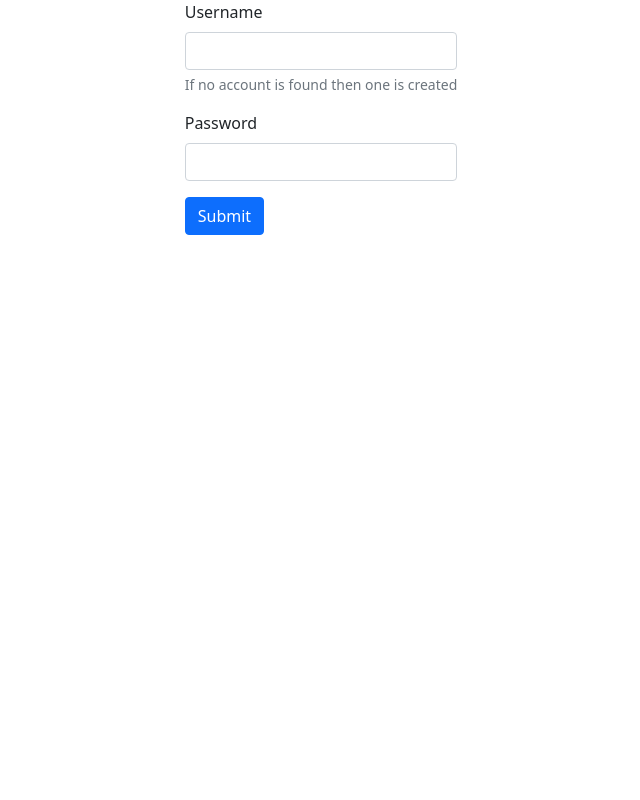
After one commit to lowmoney/dg_app, a Django app: page /login in a window 1280 px wide. The commit adds this page. Shown: the whole page, without its empty margins (319-959 px from the left). Run offline with Django 3.2, Linux system fonts and the light colour scheme.

Commit message:
added some extra files, sign on page and such

```diff
--- a/drive/settings.py
+++ b/drive/settings.py
@@ -25,7 +25,7 @@ BASE_DIR = Path(__file__).resolve().parent.parent
 SECRET_KEY = os.getenv("DJANGO_SECRET_KEY", get_random_secret_key())
 
 # SECURITY WARNING: don't run with debug turned on in production!
-DEBUG = os.getenv("DEBUG", "False") == "True"
+DEBUG = os.getenv("DEBUG", "False") == "False"
 
 ALLOWED_HOSTS = os.getenv("DJANGO_ALLOWED_HOSTS", "127.0.0.1,localhost").split(",")
 
--- a/user_files/models.py
+++ b/user_files/models.py
@@ -1,7 +1,13 @@
 from django.db import models
 
 # Create your models here.
+class User(models.Model):
+    username = models.CharField(max_length=20, unique=True)
+    password = models.CharField(max_length=20, unique=True)
+    session = models.CharField(max_length=32, unique=True)
+
 class UserFiles(models.Model):
     pub_id = models.CharField(max_length=6, unique=True, null=False, blank=False)
     file_type = models.CharField(max_length=16, null=False, blank=False, default='jpg')
     pub_url = models.CharField(max_length=128, null=True, blank=True)
+    user = models.ForeignKey(User, on_delete=models.CASCADE)
--- a/user_files/templates/user_files/index.html
+++ b/user_files/templates/user_files/index.html
@@ -16,7 +16,7 @@
                     {% csrf_token %}
                     <div class="mb-3">
                         <label for="formFile" class="form-label">Upload Files</label>
-                        <input required class="form-control" type="file" id="formFile" name="file" />
+                        <input required class="form-control" type="file" id="formFile" name="file" multiple/>
                     </div>
 
                     <div>
@@ -26,7 +26,7 @@
 
                         <button style="display: none;" id="loading_btn" class="btn btn-success" type="button" disabled>
                             <span class="spinner-border spinner-border-sm" role="status" aria-hidden="true"></span>
-                            <span class="visually-hidden">Loading...</span>
+                            <span class="visually-hidden">Uploading...</span>
                         </button>
                     </div>
                 </form>
--- /dev/null
+++ b/user_files/templates/user_files/login.html
@@ -0,0 +1,45 @@
+<html lang="en">
+<head>
+    <meta charset="UTF-8">
+    <meta http-equiv="X-UA-Compatible" content="IE=edge">
+    <meta name="viewport" content="width=device-width, initial-scale=1.0">
+    <title>Document</title>
+    <link href="https://cdn.jsdelivr.net/npm/bootstrap@5.1.0/dist/css/bootstrap.min.css" rel="stylesheet" integrity="sha384-KyZXEAg3QhqLMpG8r+8fhAXLRk2vvoC2f3B09zVXn8CA5QIVfZOJ3BCsw2P0p/We" crossorigin="anonymous">
+
+</head>
+<body>
+    <div class="continaer d-flex justify-content-center">
+        {% if error %}
+        <div class="alert alert-warning alert-dismissible fade show" role="alert">
+            The username and/or password you entered is invalid
+            <button type="button" class="btn-close" data-bs-dismiss="alert" aria-label="Close"></button>
+        </div>
+        {% endif %}
+        {% if succ %}
+        <div class="alert alert-success alert-dismissible fade show" role="alert">
+            Account Created or Logged in. Go <a href="/files">here</a> to view or upload files
+            <button type="button" class="btn-close" data-bs-dismiss="alert" aria-label="Close"></button>
+        </div>
+        {% endif %}
+        <div class="row">
+            <div class="col">
+                <form action="" method="POST">
+                    {% csrf_token %}
+                    <div class="mb-3">
+                      <label for="exampleInputEmail1" class="form-label">Username</label>
+                      <input type="text" maxlength="20" name="username" class="form-control" id="exampleInputEmail1" aria-describedby="emailHelp" required>
+                      <div id="emailHelp" class="form-text">If no account is found then one is created</div>
+                    </div>
+                    <div class="mb-3">
+                      <label for="exampleInputPassword1" class="form-label">Password</label>
+                      <input type="password" maxlength="20" name="passwrod" class="form-control" id="exampleInputPassword1">
+                    </div>
+                    <button type="submit" class="btn btn-primary">Submit</button>
+                  </form>
+            </div>
+        </div>
+    </div>
+</body>
+<!-- JavaScript Bundle with Popper -->
+<script src="https://cdn.jsdelivr.net/npm/bootstrap@5.1.0/dist/js/bootstrap.bundle.min.js" integrity="sha384-U1DAWAznBHeqEIlVSCgzq+c9gqGAJn5c/t99JyeKa9xxaYpSvHU5awsuZVVFIhvj" crossorigin="anonymous"></script>
+</html>
--- a/user_files/urls.py
+++ b/user_files/urls.py
@@ -1,6 +1,8 @@
+from os import name
 from django.urls import path
 from . import views
 
 urlpatterns = [
-    path('', views.index, name='index')
+    path('files', views.files, name='index'),
+    path('login', views.login, name='login'),
 ]
--- a/user_files/views.py
+++ b/user_files/views.py
@@ -1,16 +1,31 @@
-from django.shortcuts import render
+from django.db.models import fields
+from django.shortcuts import render, redirect
 import os, boto3
 from secrets import token_urlsafe
 
-from .models import UserFiles
+from .models import UserFiles, User
 
 # Create your views here.
 SECRET = '4RWQieV2WnIC316weoRenRrxkStqmGgYVgnk7udewyc'
 ACCESS_KEY = 'E7GOYNUZVENL7DMQ5ERW'
 CDN_URL = 'https://content.hendry.app'
+CDN_ENDPOINT = ''
 
-def index(request):
-    if request.method == 'POST':
+
+
+def files(request):
+    SESSION = request.COOKIES.get('session')
+    LOGGED_IN = False
+    USER = None
+
+    if SESSION is not None:
+        try:
+            USER = User.objects.get(session = SESSION)
+            LOGGED_IN = True
+        except:
+            pass
+
+    if request.method == 'POST' and LOGGED_IN is True:
         file = request.FILES.get('file')
 
         file_name = token_urlsafe(6)
@@ -38,6 +53,7 @@ def index(request):
         user_file.pub_id = file_name
         user_file.file_type = file_type
         user_file.pub_url = public_url
+        user_file.user = USER
         user_file.save()
 
         try:
@@ -47,5 +63,50 @@ def index(request):
             pass
 
         return render(request, 'user_files/index.html',{'uploaded':user_file})
+    elif request.method == 'GET' and LOGGED_IN is True:
+        session = boto3.session.Session()
+        client = session.client('s3', region_name='sfo3', endpoint_url='https://sfo3.digitaloceanspaces.com', aws_access_key_id=ACCESS_KEY, aws_secret_access_key=SECRET)
+
+        files = UserFiles.objects.filter(user = USER)
+        public_urls = []
+
+        for file in files:
+            public_url = client.generate_presigned_url(ClientMethod='get_object', Params={'Bucket':'example-work-blob','Key':'{}.{}'.format(file.pub_id, file.file_type)}, ExpiresIn=120)
+            public_urls.append(public_url)
+        return render(request, 'user_files/index.html', {'urls':public_urls})
     else:
-        return render(request, 'user_files/index.html')
+        return redirect('/login')
+
+def login(request):
+    err = False
+    succ = False
+    response = render(request, 'user_files/login.html', {'err':err, 'succ':succ})
+    if request.method == 'POST':
+        username = request.POST.get('username')
+        password = request.POST.get('password')
+
+        if username and password is not None:
+            try:
+                user = User.objects.get(username = username)
+                if password == user.password:
+                    session = token_urlsafe(32)
+                    user.session = session
+                    response.set_cookie('session', session)
+                else:
+                    err = True
+            except:
+                user = User()
+                user.username = username
+                user.password = password
+                user.session = token_urlsafe(32)
+                user.save()
+                succ = True
+                response.set_cookie('session',user.session)
+
+
+        else:
+            err = True
+
+        return response
+    else:
+        return response
```
Also changed, not shown: 1 other file.
